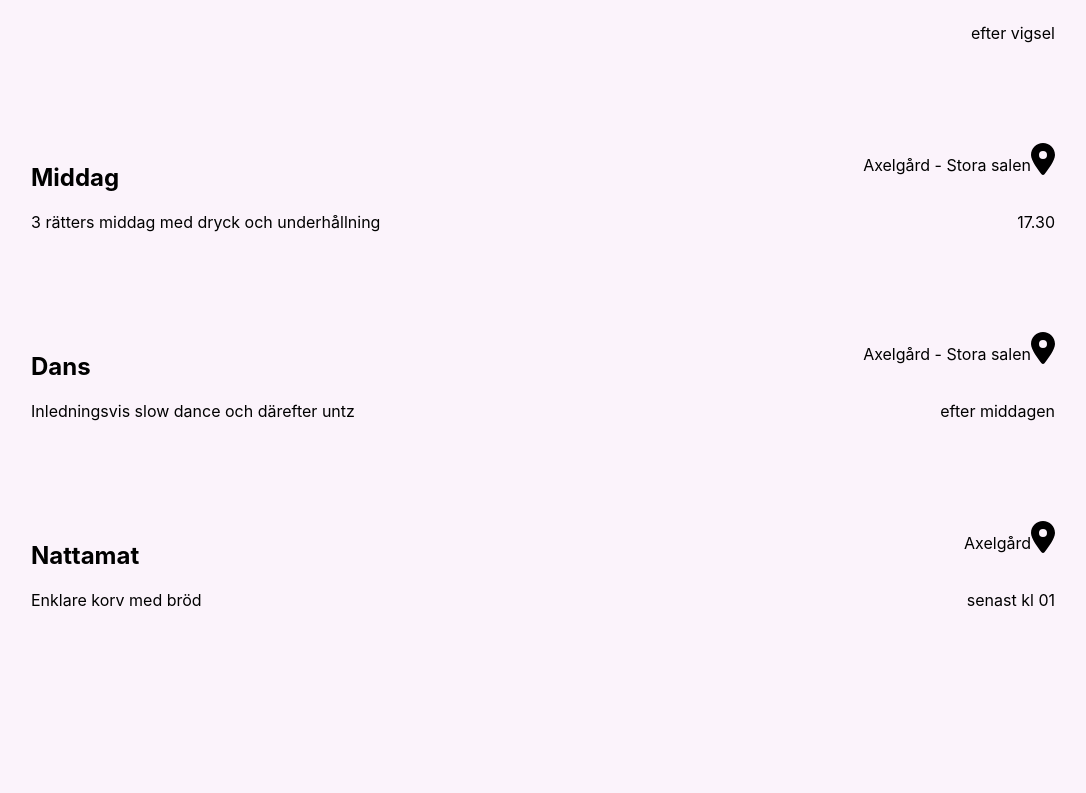
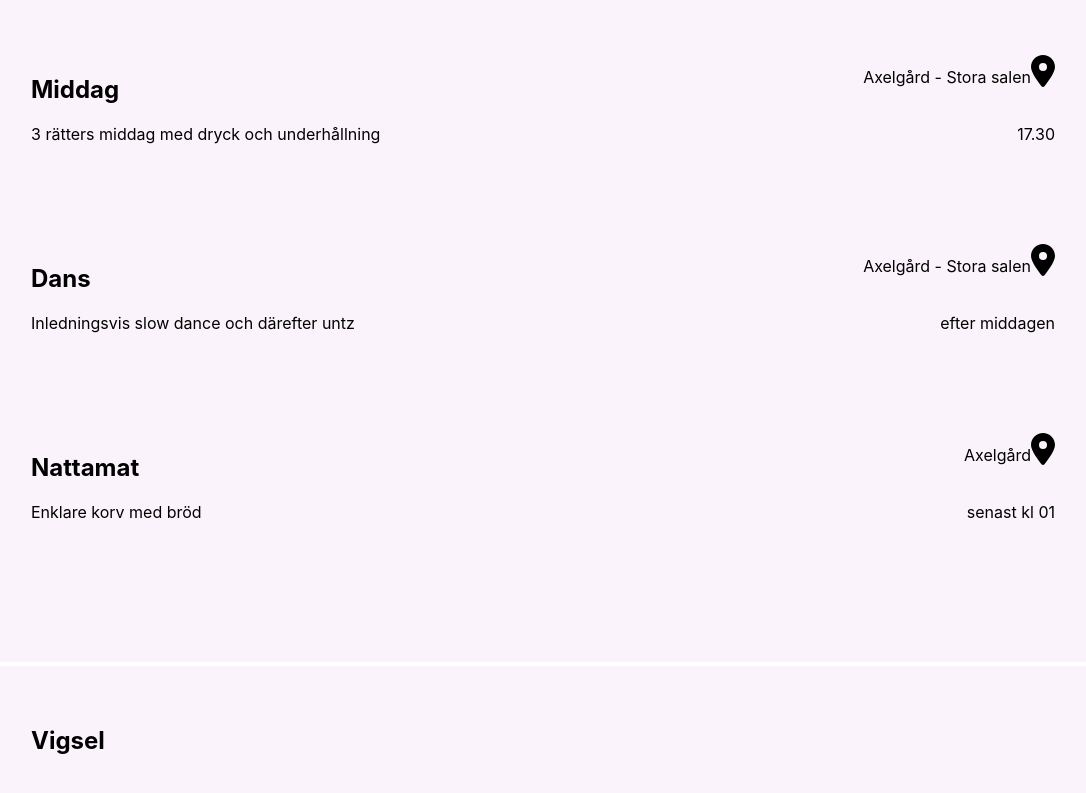
Before and after one commit to brocahontaz/fjallbark-wedding-page, a React (Create React App) app: page /#hem in a window 1280 px wide. Shown: the part 1563-2356 px from the top of the page, without its empty margins (97-1183 px from the left). Built offline with nearby package versions, Linux system fonts and the light colour scheme.

Commit message:
lots of fixes yay

```diff
--- a/src/Header/Header.js
+++ b/src/Header/Header.js
@@ -24,7 +24,7 @@ function Header() {
     <div className="Header">
       <div className="wrapper">
         <Navigation links={firstHalf} />
-        <Logo />
+        <a href="/" aria-label="refresh"><Logo /></a>
         <Navigation links={secondHalf} />
         <NavigationBurger links={links} />
       </div>
--- a/src/Main/Ceremony/Ceremony.js
+++ b/src/Main/Ceremony/Ceremony.js
@@ -5,7 +5,7 @@ import ContentBlock from '../components/ContentBlock';
 function Ceremony() {
   return (
     <div className="Ceremony" id="vigsel" data-scrollspy>
-      <ContentBlock />
+      <ContentBlock title="Vigsel" />
     </div>
   );
 }
--- a/src/Main/Crew/Crew.css
+++ b/src/Main/Crew/Crew.css
@@ -1,5 +1,4 @@
 .Crew {
-  height: 800px;
   background: #fbf3fb;
 }
 
--- a/src/Main/Crew/Crew.js
+++ b/src/Main/Crew/Crew.js
@@ -4,7 +4,7 @@ import ContentBlock from '../components/ContentBlock';
 function Crew() {
   return (
     <div id="crew" className="Crew" data-scrollspy>
-      <ContentBlock>
+      <ContentBlock title="Crew">
         <div className="CrewWrap">
           <h2>Tärnor</h2>
           <span>Jennifer Holst</span>
--- a/src/Main/Menu/Menu.js
+++ b/src/Main/Menu/Menu.js
@@ -6,8 +6,8 @@ function Menu() {
   return (
 
     <div className="Menu" id="mat" data-scrollspy>
-      <ContentBlock>
-        <h2>Preliminär meny</h2>
+      <ContentBlock title="Mat">
+        <h3>Preliminär meny</h3>
         <br />
 
         <span>
--- a/src/Main/Party/Party.js
+++ b/src/Main/Party/Party.js
@@ -5,7 +5,7 @@ import ContentBlock from '../components/ContentBlock';
 function Party() {
   return (
     <div className="Party" id="fest" data-scrollspy>
-      <ContentBlock />
+      <ContentBlock title="Fest" />
     </div>
   );
 }
--- a/src/Main/Story/Story.js
+++ b/src/Main/Story/Story.js
@@ -1,8 +1,11 @@
+import ContentBlock from '../components/ContentBlock';
 import './Story.css';
 
 function Story() {
   return (
-    <div className="Story" id="story" data-scrollspy />
+    <div className="Story" id="story" data-scrollspy>
+      <ContentBlock title="Story" />
+    </div>
   );
 }
 
--- a/src/Main/components/ContentBlock/ContentBlock.css
+++ b/src/Main/components/ContentBlock/ContentBlock.css
@@ -1,6 +1,9 @@
 .ContentBlock {
   width: 100%;
-  height: 100%;
+  min-height: 800px;
   padding: 10%;
+  padding-top: 40px;
+  padding-bottom: 40px;
+  border-bottom: 4px solid white;
   box-sizing: border-box;
 }
--- a/src/index.css
+++ b/src/index.css
@@ -3,6 +3,10 @@ html, body, #root {
   height: 100%;
   margin: 0;
   padding: 0;
+}
+
+html {
+  scroll-padding-top: 100px;
 }
 
 body {
```
